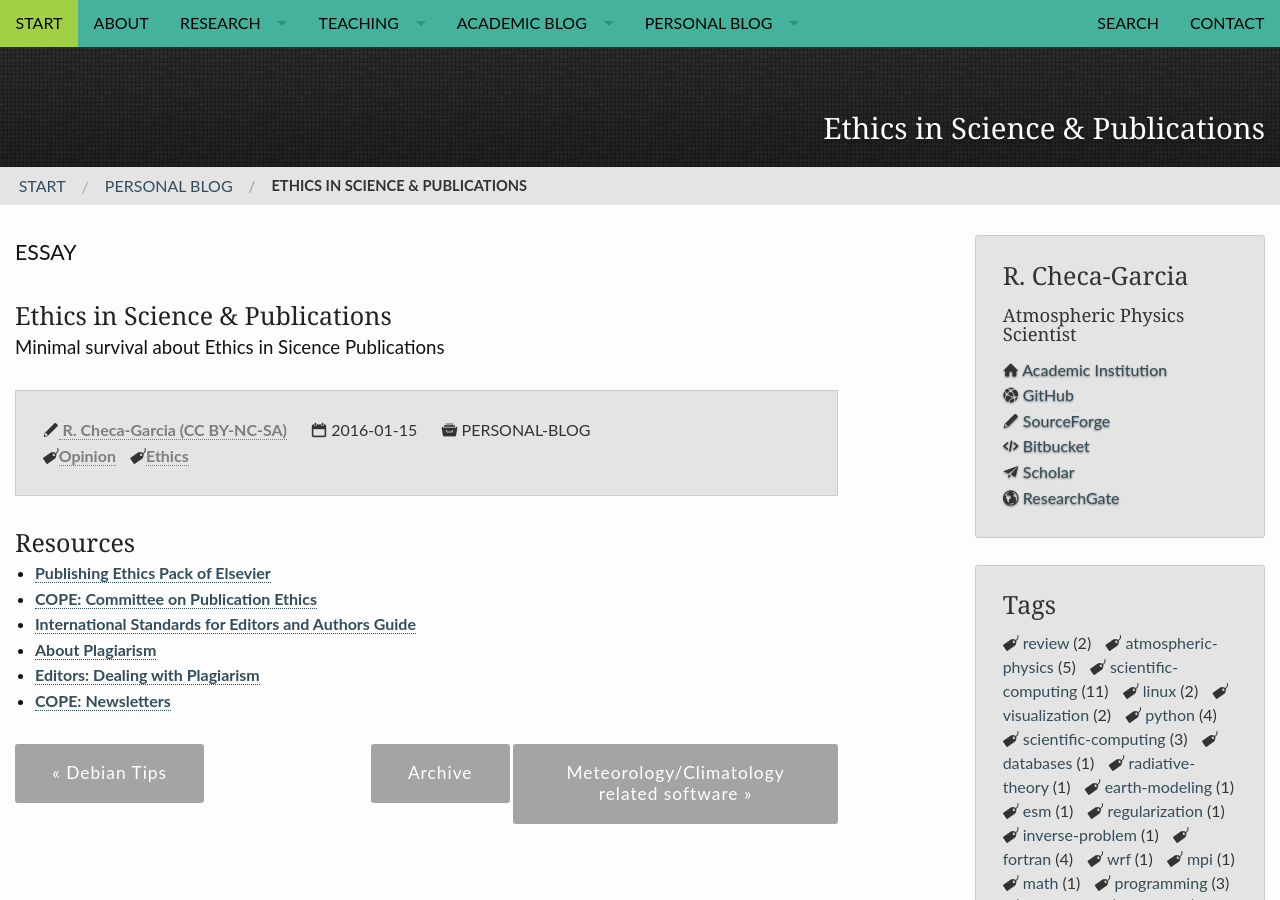
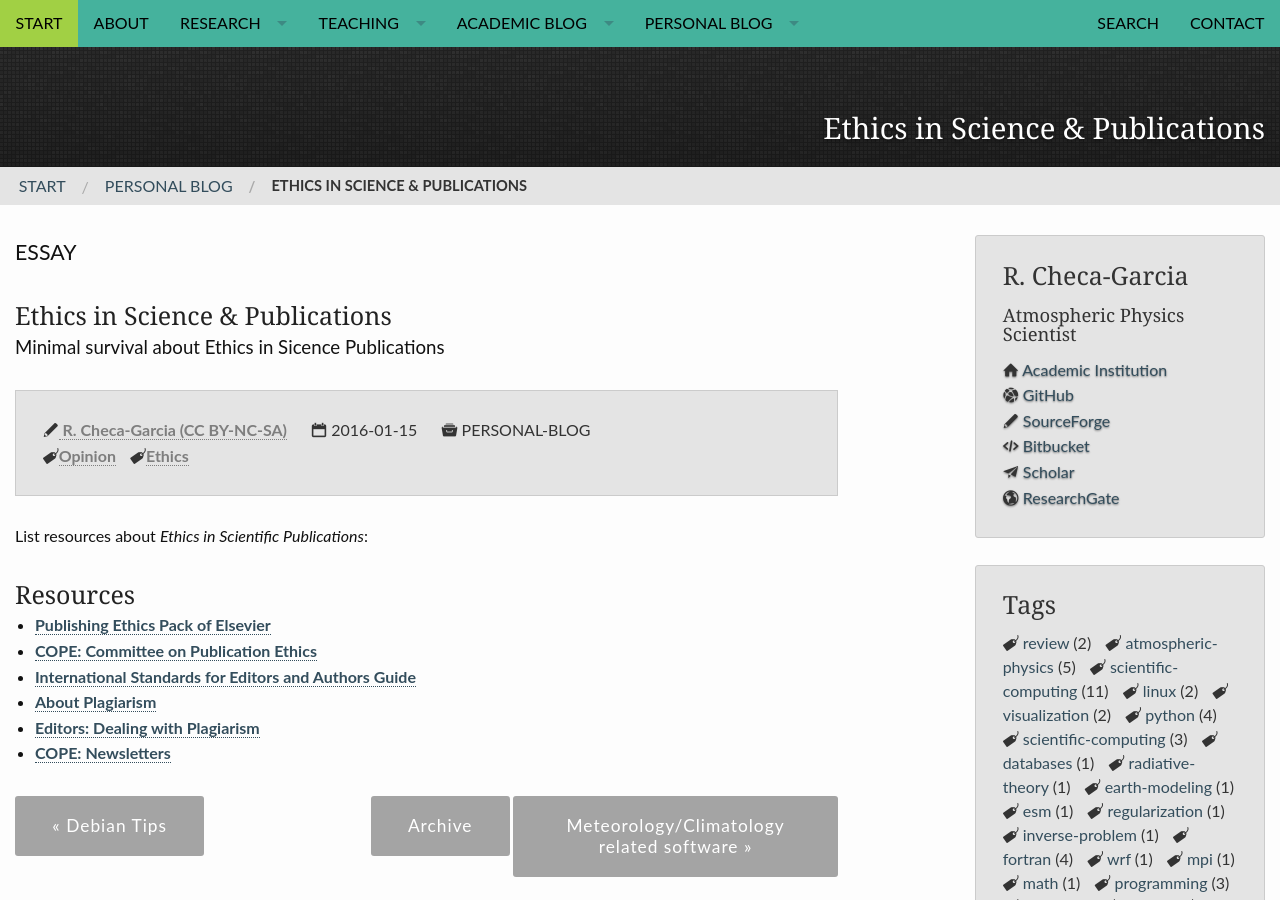
Before and after one commit to RCHG/rchg.github.io, a Jekyll site: the page built from _posts/2016-01-15-Ethics-in-Science-Publications.md, in a window 1280 px wide and 900 px high. Built offline with Jekyll 4.4.1, drawn with Linux system fonts in a browser that asks for light colours; nearby versions of some CDN libraries; comment, search, counter and statistics services are not loaded.

Commit message:
Update 2016-01-15-Ethics-in-Science-Publications.md

```diff
--- a/_posts/2016-01-15-Ethics-in-Science-Publications.md
+++ b/_posts/2016-01-15-Ethics-in-Science-Publications.md
@@ -15,6 +15,8 @@ header:
     pattern: pattern_jquery-dark-grey-tile.png
 ---
 
+List resources about *Ethics in Scientific Publications*:
+
 ### Resources
 
 - [Publishing Ethics Pack of Elsevier](https://www.elsevier.com/editors/publishing-ethics/perk)
```
